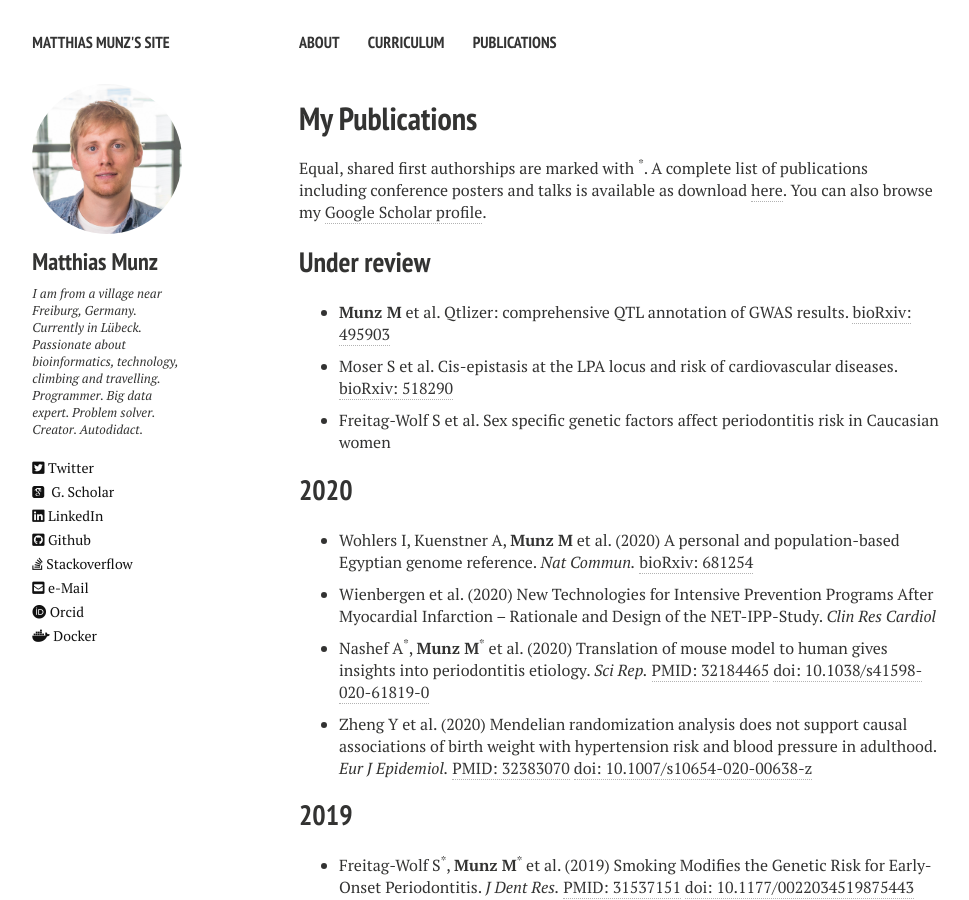
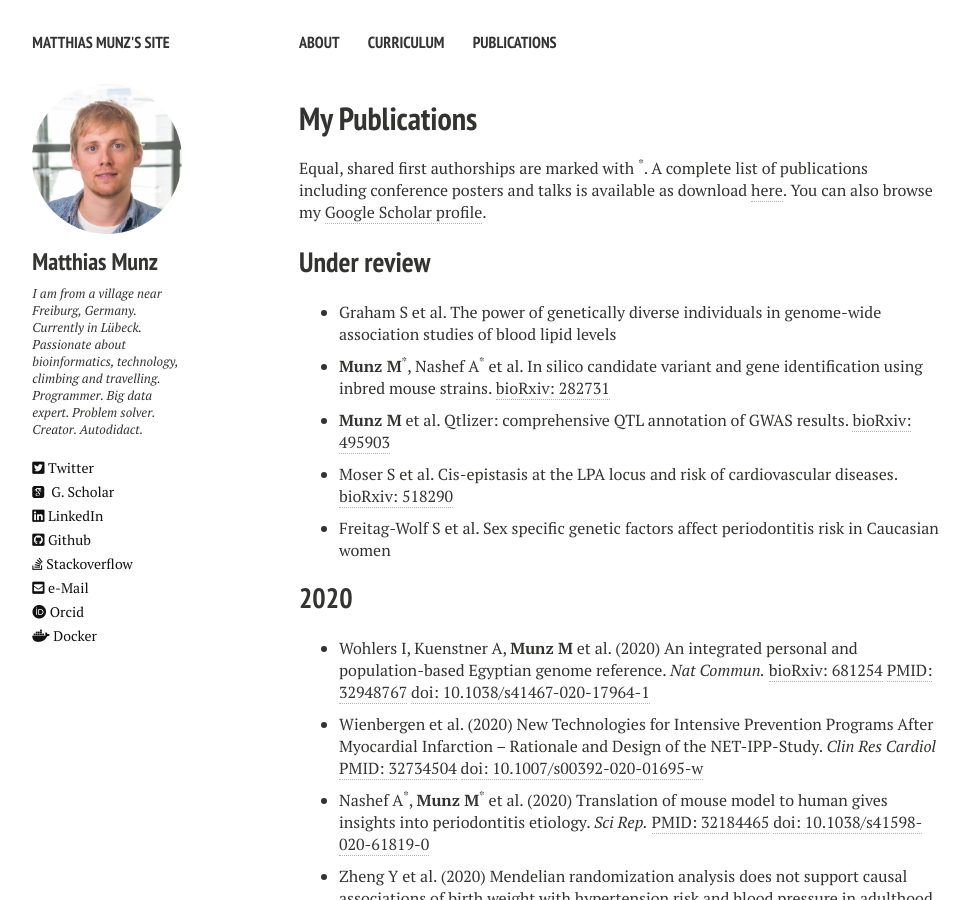
Before and after one commit to matmu/matmu.github.io-deprecated, a Jekyll site: the page built from _pages/publications.md, in a window 1280 px wide and 900 px high. Shown: the whole window, without its empty margins (21-990 px from the left). Built offline with Jekyll 4.4.1, drawn with Linux system fonts in a browser that asks for light colours; nearby versions of some CDN libraries.

Commit message:
Update publications.yml

```diff
--- a/_data/publications.yml
+++ b/_data/publications.yml
@@ -1,10 +1,17 @@
 
 - year: "Under review"
   publications:
+
+    - authors: "Graham S et al."
+      title: "The power of genetically diverse individuals in genome-wide association studies of blood lipid levels"
+    - authors: "<b>Munz M</b><sup>*</sup>, Nashef A<sup>*</sup> et al."
+      title: "In silico candidate variant and gene identification using inbred mouse strains."
+      biorxiv: 282731
+      biorxiv_link: 10.1101/2020.09.04.282731
     - authors: "<b>Munz M</b> et al."
       title: "Qtlizer: comprehensive QTL annotation of GWAS results."
       biorxiv: 495903
-      biorxiv_link: 10.1101/495903v2.abstract
+      biorxiv_link: 10.1101/495903
     - authors: "Moser S et al."
       title: "Cis-epistasis at the LPA locus and risk of cardiovascular diseases."
       biorxiv: 518290
@@ -15,13 +22,17 @@
 - year: 2020
   publications:
     - authors: "Wohlers I, Kuenstner A, <b>Munz M</b> et al."
-      title: "A personal and population-based Egyptian genome reference."
+      title: "An integrated personal and population-based Egyptian genome reference."
       journal: "Nat Commun."
       biorxiv: 681254
-      biorxiv_link: 10.1101/681254v1.article-info
+      biorxiv_link: 10.1101/681254
+      pmid: 32948767
+      doi: "10.1038/s41467-020-17964-1"
     - authors: "Wienbergen et al."
       title: "New Technologies for Intensive Prevention Programs After Myocardial Infarction – Rationale and Design of the NET-IPP-Study."
       journal: "Clin Res Cardiol"
+      doi: "10.1007/s00392-020-01695-w"
+      pmid: 32734504
     - authors: "Nashef A<sup>*</sup>, <b>Munz M</b><sup>*</sup> et al."
       title: "Translation of mouse model to human gives insights into periodontitis etiology."
       journal: "Sci Rep."
```
